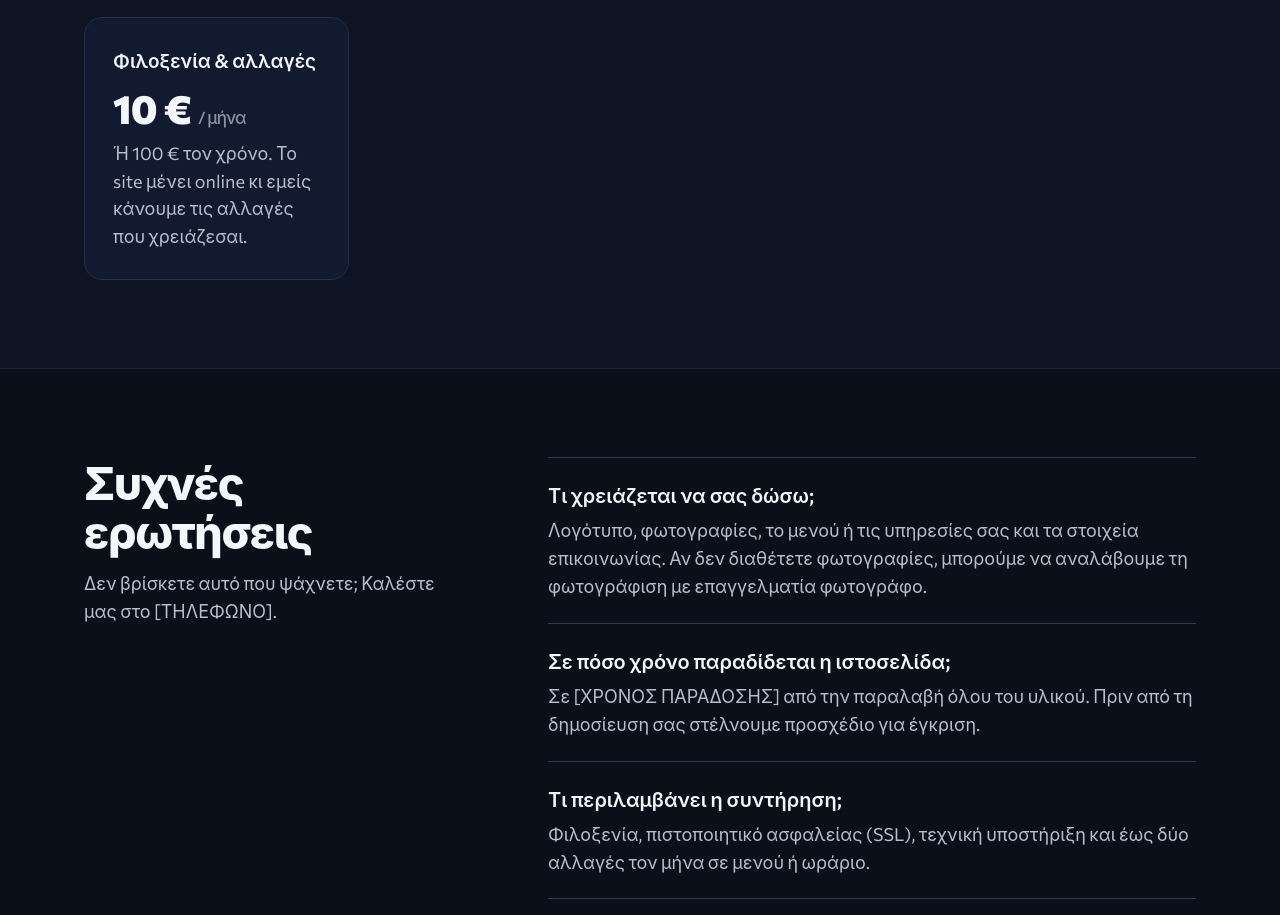
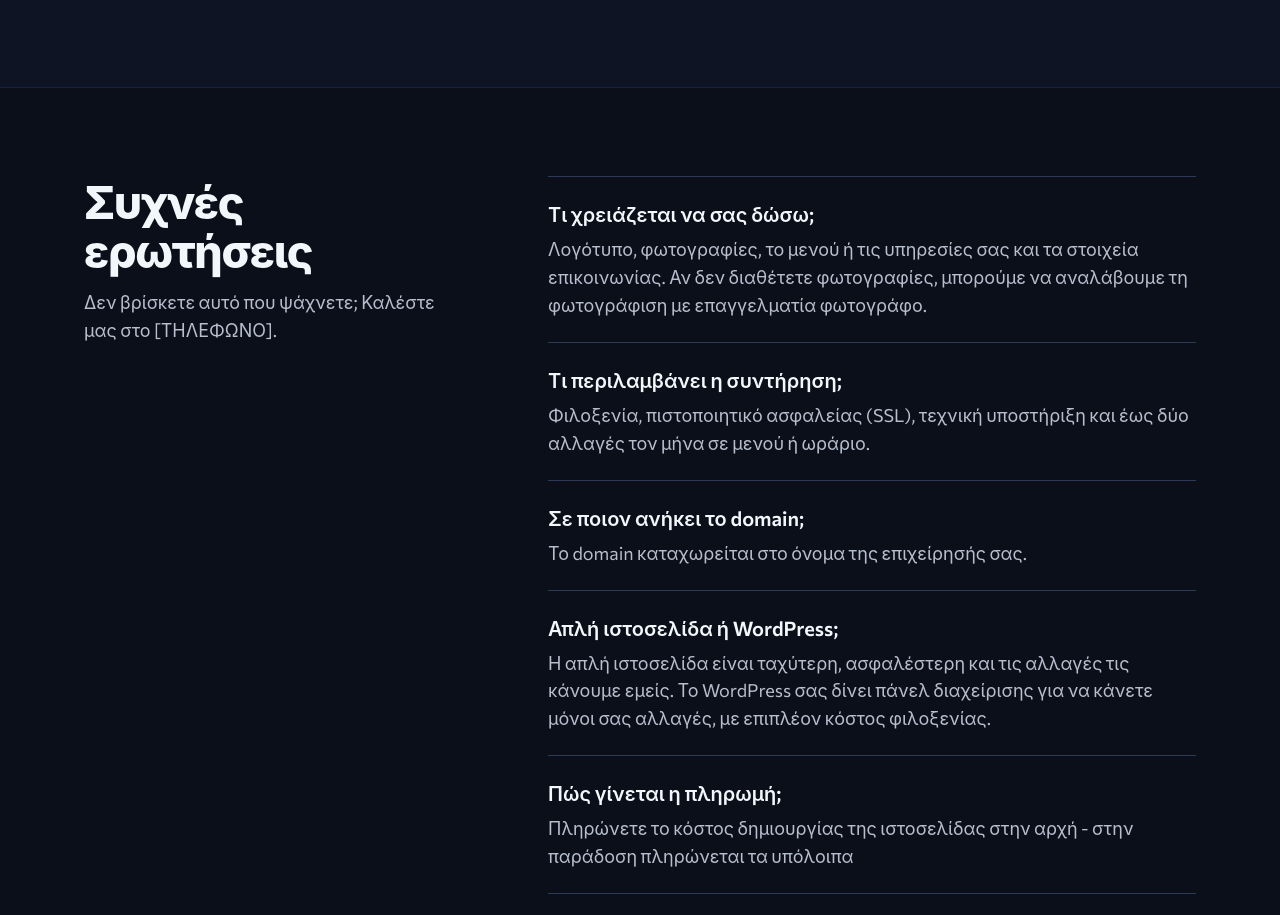
Before and after one commit to padredeldios/micompania, a plain HTML site: page index.html in a window 1280 px wide. Shown: the part 2737-3652 px from the top of the page. Drawn offline with Linux system fonts and the light colour scheme.

Commit message:
Update index.html

```diff
--- a/index.html
+++ b/index.html
@@ -225,11 +225,6 @@
           <p>Προϊόντα, υπηρεσίες ή μενού με τιμές, που αλλάζουν όποτε θες. Και με QR, αν το χρειάζεσαι.</p>
         </article>
 
-        <article class="card">
-          <h3>Φιλοξενία &amp; αλλαγές</h3>
-          <div class="price">10 € <span class="per">/ μήνα</span></div>
-          <p>Ή 100 € τον χρόνο. Το site μένει online κι εμείς κάνουμε τις αλλαγές που χρειάζεσαι.</p>
-        </article>
 
       </div>
     </div>
@@ -248,10 +243,6 @@
           <p>Λογότυπο, φωτογραφίες, το μενού ή τις υπηρεσίες σας και τα στοιχεία επικοινωνίας. Αν δεν διαθέτετε φωτογραφίες, μπορούμε να αναλάβουμε τη φωτογράφιση με επαγγελματία φωτογράφο.</p>
         </div>
         <div class="faq-item">
-          <h3>Σε πόσο χρόνο παραδίδεται η ιστοσελίδα;</h3>
-          <p>Σε [ΧΡΟΝΟΣ ΠΑΡΑΔΟΣΗΣ] από την παραλαβή όλου του υλικού. Πριν από τη δημοσίευση σας στέλνουμε προσχέδιο για έγκριση.</p>
-        </div>
-        <div class="faq-item">
           <h3>Τι περιλαμβάνει η συντήρηση;</h3>
           <p>Φιλοξενία, πιστοποιητικό ασφαλείας (SSL), τεχνική υποστήριξη και έως δύο αλλαγές τον μήνα σε μενού ή ωράριο.</p>
         </div>
@@ -265,7 +256,7 @@
         </div>
         <div class="faq-item">
           <h3>Πώς γίνεται η πληρωμή;</h3>
-          <p>[ΤΡΟΠΟΣ ΠΛΗΡΩΜΗΣ — π.χ. 50% με την ανάθεση, 50% με την παράδοση]</p>
+          <p> Πληρώνετε το κόστος δημιουργίας της ιστοσελίδας στην αρχή - στην παράδοση πληρώνεται τα υπόλοιπα</p>
         </div>
       </div>
     </div>
```
